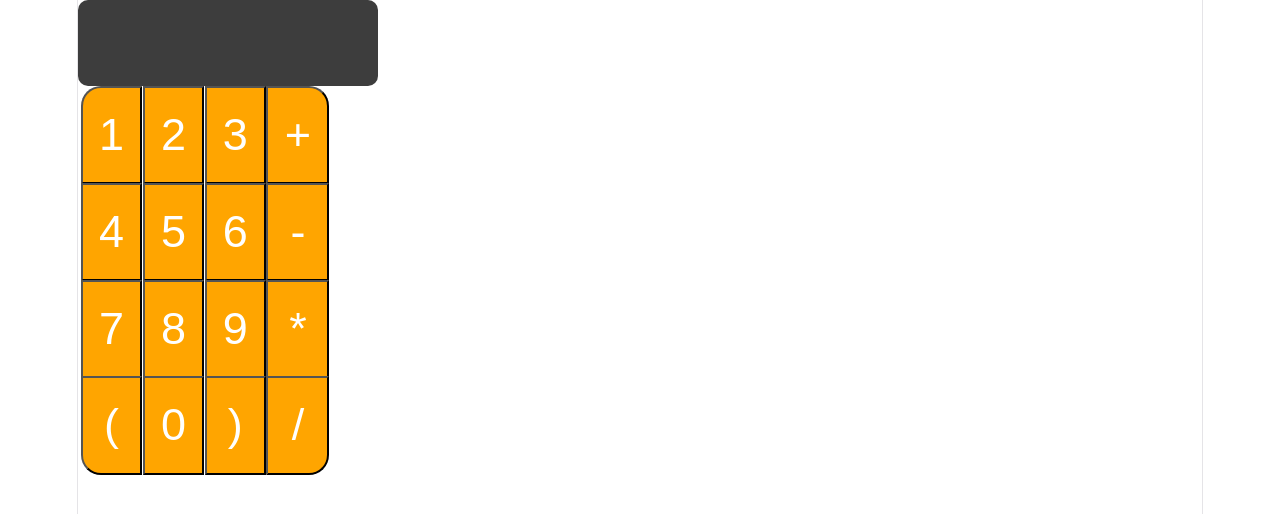
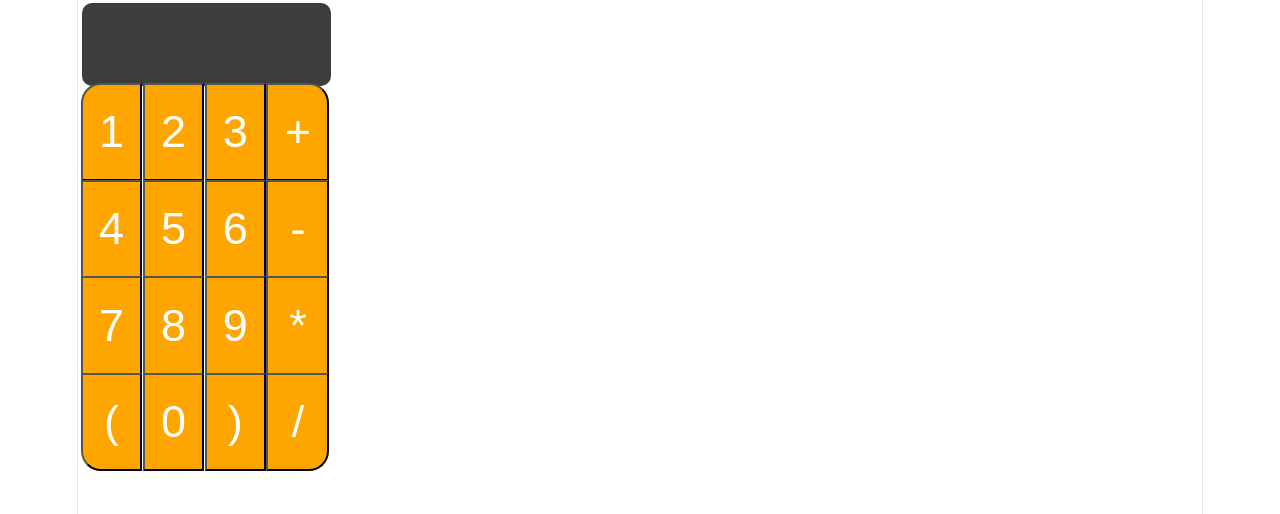
Before and after one commit to chriswee168/react-calculator, a React (Vite) app: page / in a window 1280 px wide. Shown: the top 514 px of the page. Built offline with nearby package versions, Linux system fonts and the light colour scheme.

Commit message:
Use percentage metrics for position and size

```diff
--- a/src/EquationWindow.module.css
+++ b/src/EquationWindow.module.css
@@ -1,8 +1,10 @@
 .outer
 {
     background-color: rgb(61, 61, 61);
-    width: 23vw;
-    height: 10vh;
+    width: 95%;
+    height: 16%;
+    left: 1.65%;
+    top: 0.6%;
     border-width: 1%;
     border-style: solid;
     border-color: transparent;
```
